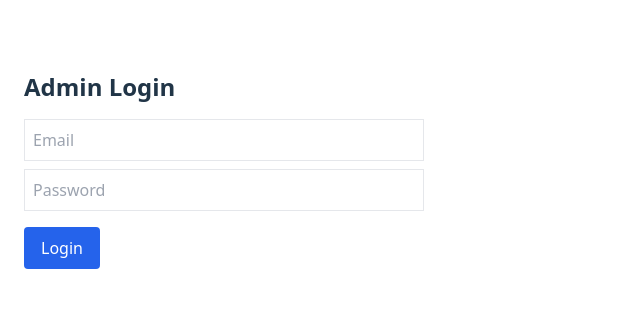
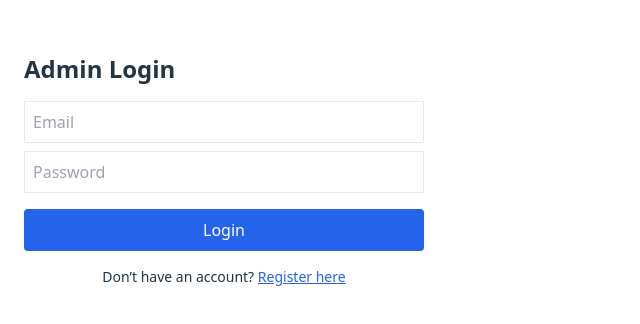
Before and after one commit to dikshantjiwani/feedback-ai-platform, a React (Vite) app in the folder client/: page / in a window 1280 px wide. Shown: the part 230-554 px from the top of the page, without its empty margins (0-640 px from the left). Built offline with nearby package versions, Linux system fonts and the light colour scheme.

Commit message:
Fixed regitration process

```diff
--- a/client/src/pages/Login.jsx
+++ b/client/src/pages/Login.jsx
@@ -38,11 +38,21 @@ export default function Login() {
       />
 
       <button
-        className="bg-blue-600 text-white px-4 py-2 rounded"
+        className="bg-blue-600 text-white px-4 py-2 rounded w-full"
         onClick={handleSubmit}
       >
         Login
       </button>
+
+      <p className="text-sm mt-4 text-center">
+        Don’t have an account?{" "}
+        <span
+          onClick={() => navigate("/register")}
+          className="text-blue-600 underline cursor-pointer"
+        >
+          Register here
+        </span>
+      </p>
     </div>
   );
 }
```
